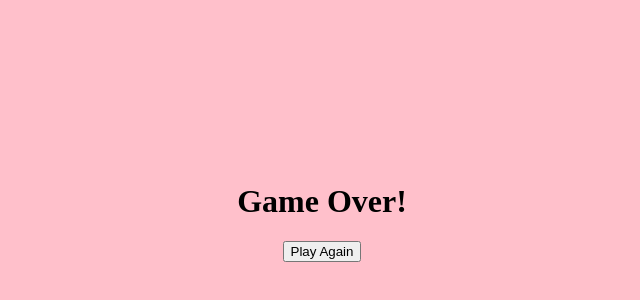
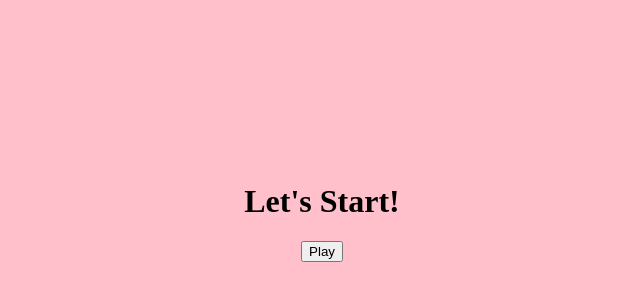
Before and after one commit to denisesenguel/oop-game-codealong, a plain HTML site: page index.html in a window 1280 px wide. Shown: the part 188-488 px from the top of the page, without its empty margins (318-958 px from the left). Drawn offline with Linux system fonts and the light colour scheme.

Commit message:
add start screen

```diff
--- a/css/main.css
+++ b/css/main.css
@@ -6,9 +6,10 @@ html, body {
 #board {
     background-color: pink;
     height: 100vh;
+    display: none;
 }
 
-#game-over {
+#inbetween-screen {
     background-color: pink;
     height: 100vh;
     display: flex;
--- a/index.html
+++ b/index.html
@@ -9,13 +9,14 @@
 </head>
 <body>
 
+    <div id="inbetween-screen">
+        <h1>Let's Start!</h1>
+        <button id="play">Play</button>
+    </div>
+
     <div id="board">
     </div>
 
-    <div id="game-over">
-        <h1>Game Over!</h1>
-        <button id="play-again">Play Again</button>
-    </div>
     <script src="./js/game.js"></script>
 </body>
 </html>
--- a/js/game.js
+++ b/js/game.js
@@ -8,7 +8,7 @@ class Game {
     start() {
 
         // toggle displays
-        document.getElementById('game-over').style.display = 'none';
+        document.getElementById('inbetween-screen').style.display = 'none';
         document.getElementById('board').style.display = 'block';
 
         // create player
@@ -123,13 +123,15 @@ class Game {
         clearInterval(this.intervalID);
 
         const board = document.getElementById('board');
-        const gameOver = document.getElementById('game-over');
+        const inbetween = document.getElementById('inbetween-screen');
 
         board.innerHTML = "";
+
         board.style.display = 'none';
-        gameOver.style.display = 'flex';
+        inbetween.style.display = 'flex';
+        inbetween.getElementsByTagName('h1')[0].innerText = "Game Over!";
+        inbetween.getElementsByTagName('button')[0].innerText = "Play Again";
     }
-
 
 }
 
@@ -180,13 +182,7 @@ class Obstacle extends boardObject {
     }
 }
 
-const game = new Game();
-game.start();
-
-document.getElementById('play-again').addEventListener('click', () => {
-
-    delete game;
+document.getElementById ('play').addEventListener('click', () => {
     const game = new Game();
-    console.log(game);
     game.start();
 });
```
